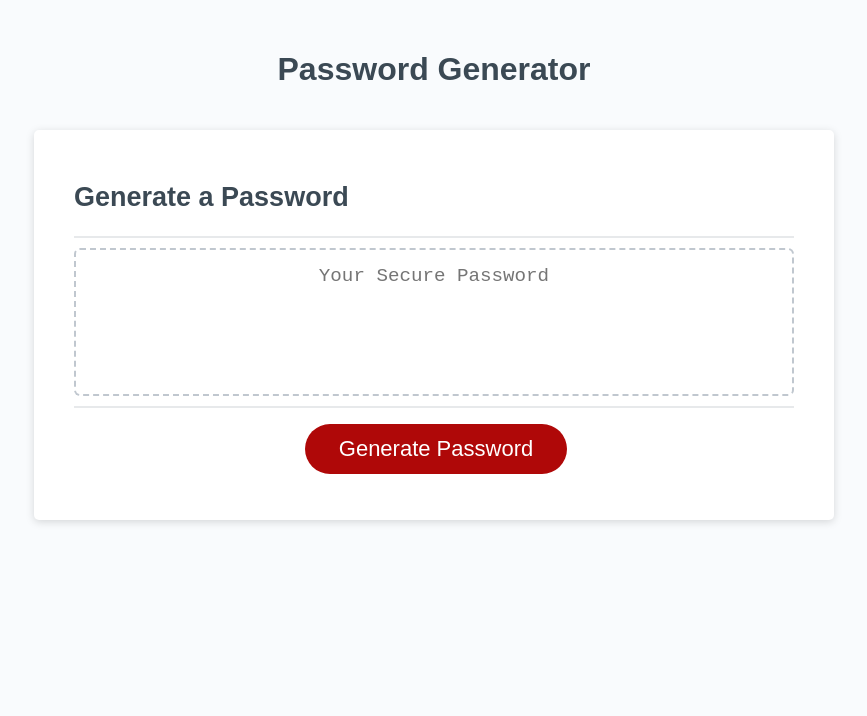
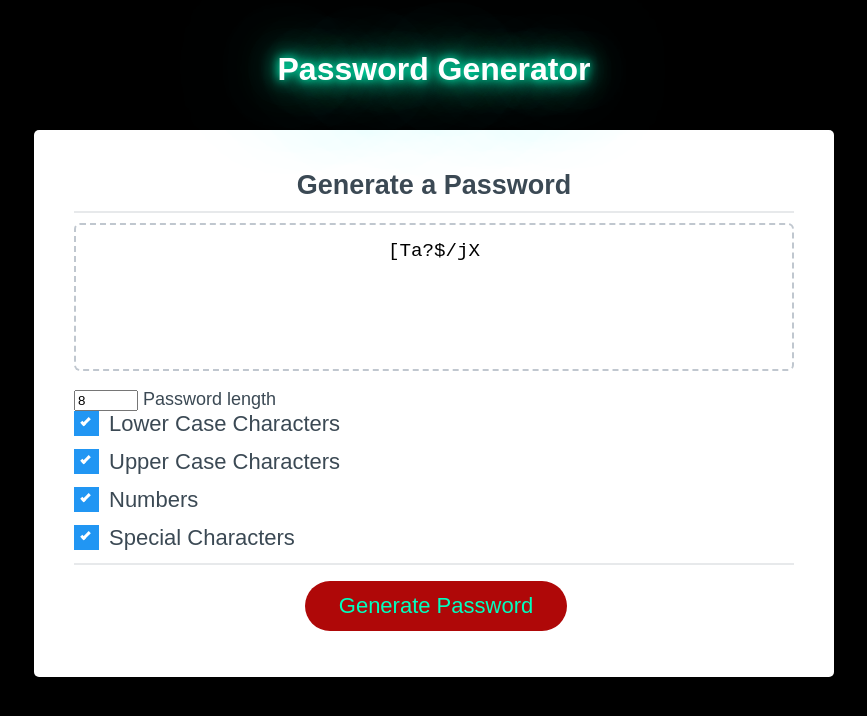
Before and after one commit to eljsteer/password-genie, a plain HTML site: page index.html in a window 1280 px wide. Both pictures are taken after a click on the button "Generate Password". Shown: the whole page, without its empty margins (206-1073 px from the left). Drawn offline with Linux system fonts and the light colour scheme.

Commit message:
completed JS Code file1 to get working Password generator using string method to retrieve random variables. Started completing updates to styling.

```diff
--- a/index.html
+++ b/index.html
@@ -24,6 +24,35 @@
             aria-label="Generated Password"
           ></textarea>
         </div>
+
+        <div class="password-settings">
+          <p id="length-error" ></p>
+          <div class="lengthcontainer">
+            <input type="number" id="passwordlength" min="8" max ="128" value="8"/>
+            <Label for="passwordlength" id="password-length">Password length</Label>
+          </div>
+
+          <label class="container">Lower Case Characters
+            <input type="checkbox" id="lowercase" checked>
+            <span class="checkmark"></span>
+          </label>
+
+          <label class="container">Upper Case Characters
+            <input type="checkbox" Id="uppercase" checked>
+            <span class="checkmark"></span>
+          </label>
+
+          <label class="container">Numbers
+            <input type="checkbox" id="number" checked>
+            <span class="checkmark"></span>
+          </label>
+
+          <label class="container">Special Characters
+            <input type="checkbox" id="special"checked>
+            <span class="checkmark"></span>
+          </label>
+        </div>
+
         <div class="card-footer">
           <button id="generate" class="btn">Generate Password</button>
         </div>
--- a/script.js
+++ b/script.js
@@ -1,14 +1,89 @@
 // Assignment Code
-var generateBtn = document.querySelector("#generate");
+const generateBtn = document.querySelector("#generate");
 
-// Write password to the #password input
-function writePassword() {
-  var password = generatePassword();
+const lowerCaseChars = "abcdefghijklmnopqrstuvwxyz";
+const upperCaseChars = "ABCDEFGHIJKLMNOPQRSTUVWXYZ";
+const numericalChars = "0123456789"
+const specialChars = "@%+\/'!#$^?:,)(}{][~-_.;"
+
+function writePassword(password) {
   var passwordText = document.querySelector("#password");
+  passwordText.value = password;
+};
 
-  passwordText.value = password;
+generateBtn.addEventListener('click', function(){
+  var charToUse = ''
+  var lengthSelect = document.getElementById("passwordlength").value;
+  var lowerCaseSelect = document.getElementById("lowercase").checked
+  var upperCaseSelect = document.getElementById("uppercase").checked
+  var numericalSelect = document.getElementById("number").checked
+  var specialSelect = document.getElementById("special").checked
 
-}
+  if (lengthSelect < 8 || lengthSelect > 128) {
+    window.alert("Password must be between 8 and 128 Characters, Please reenter in  ")
+    return
+  }
+  if (lowerCaseSelect && upperCaseSelect && numericalSelect && specialSelect === false ) {
+    window.alert("Must select at least one Password Variable")
+    return
+  }
+  if(lowerCaseSelect) {
+    charToUse += lowerCaseChars
+  }
+  if(upperCaseSelect) {
+    charToUse += upperCaseChars
+  }
+  if(numericalSelect) {
+    charToUse += numericalChars
+  }
+  if(specialSelect) {
+    charToUse += specialChars
+  }
+  var generatedPassword = ''
 
-// Add event listener to generate button
-generateBtn.addEventListener("click", writePassword);
+  for (var i = 0; i < lengthSelect; i++) {
+    generatedPassword += charToUse.charAt(Math.floor(Math.random() * charToUse.length));
+  }
+
+  writePassword(generatedPassword);
+})
+
+
+
+
+
+
+
+
+
+
+
+
+
+
+
+
+
+
+
+
+
+
+
+
+
+
+// var userLengthInput = prompt("Please enter how many Characters you would like your password to be")
+
+// if (!/^[0-9]+$/.test(userLengthInput)) {
+//   alert("You did not enter a number.");
+//   userLengthInput = prompt("Please enter how many Characters you would like your password to be?");
+// }
+
+//   // while (userLengthInput < 8 || userLengthInput > 128 ) {
+//   //   alert("Please enter a Number between 8 and 128");
+
+// var userLowerInput = confirm("Would you like to include Lowercase Characters in your Password?");
+// var userUpperInput = confirm("Would you like to include Uppercase Characters in your Password?");
+// var userNumericalInput = confirm("Would you like to include Numbers in your Password");
+// var userSpecialInput = confirm("Would you like to include Special Characters in your Password");
--- a/style.css
+++ b/style.css
@@ -14,7 +14,7 @@ body,
 
 body {
   font-family: sans-serif;
-  background-color: #f9fbfd;
+  background-color: #000;
 }
 
 .wrapper {
@@ -22,7 +22,15 @@ body {
   padding-left: 20px;
   padding-right: 20px;
 }
-
+.wrapper h1 {
+  color: #fff;
+    text-shadow:
+    0 0 10px rgba(0, 255, 191),
+    0 0 20px rgba(0, 255, 191),
+    0 0 40px rgba(0, 255, 191),
+    0 0 80px rgb(0, 255, 191),
+    0 0 120px rgba(0, 255, 191);
+}
 header {
   text-align: center;
   padding: 20px;
@@ -40,6 +48,11 @@ header {
   margin: 0 auto;
   max-width: 800px;
   padding: 30px 40px;
+}
+
+.card-header h2{
+  margin: 10px;
+  text-align: center;
 }
 
 .card-header::after {
@@ -78,7 +91,7 @@ header {
   border-radius: 25px;
   box-shadow: rgba(0, 0, 0, 0.1) 0px 1px 6px 0px rgba(0, 0, 0, 0.2) 0px 1px 1px
     0px;
-  color: hsl(0, 0%, 100%);
+  color: rgba(0, 255, 191);
   display: inline-block;
   font-size: 22px;
   line-height: 22px;
@@ -118,6 +131,74 @@ button[disabled] {
   overflow: hidden;
 }
 
+/* Customize the label (the container) */
+.container {
+  display: block;
+  position: relative;
+  padding-left: 35px;
+  margin-bottom: 12px;
+  cursor: pointer;
+  font-size: 22px;
+  -webkit-user-select: none;
+  -moz-user-select: none;
+  -ms-user-select: none;
+  user-select: none;
+}
+
+/* Hide the browser's default checkbox */
+.container input {
+  position: absolute;
+  opacity: 0;
+  cursor: pointer;
+  height: 0;
+  width: 0;
+}
+
+/* Create a custom checkbox */
+.checkmark {
+  position: absolute;
+  top: 0;
+  left: 0;
+  height: 25px;
+  width: 25px;
+  background-color: #eee;
+}
+
+/* On mouse-over, add a grey background color */
+.container:hover input ~ .checkmark {
+  background-color: #ccc;
+}
+
+/* When the checkbox is checked, add a blue background */
+.container input:checked ~ .checkmark {
+  background-color: #2196F3;
+}
+
+/* Create the checkmark/indicator (hidden when not checked) */
+.checkmark:after {
+  content: "";
+  position: absolute;
+  display: none;
+}
+
+/* Show the checkmark when checked */
+.container input:checked ~ .checkmark:after {
+  display: block;
+}
+
+/* Style the checkmark/indicator */
+.container .checkmark:after {
+  left: 9px;
+  top: 5px;
+  width: 5px;
+  height: 10px;
+  border: solid white;
+  border-width: 0 3px 3px 0;
+  -webkit-transform: rotate(45deg);
+  -ms-transform: rotate(45deg);
+  transform: rotate(45deg);
+}
+
 @media (max-width: 690px) {
   .btn {
     font-size: 1rem;
```
Also changed, not shown: script2.js (added, +31 -0 lines), 1 other file.
